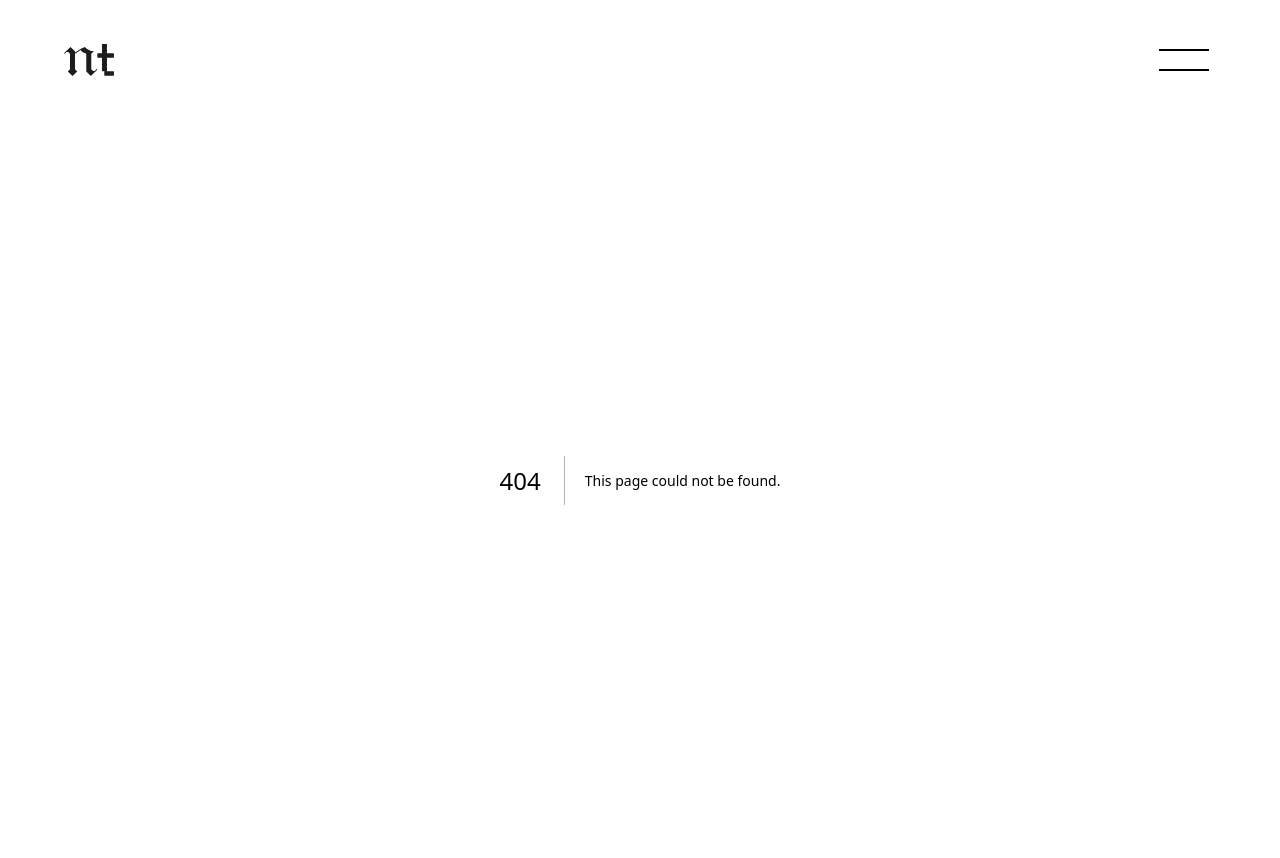
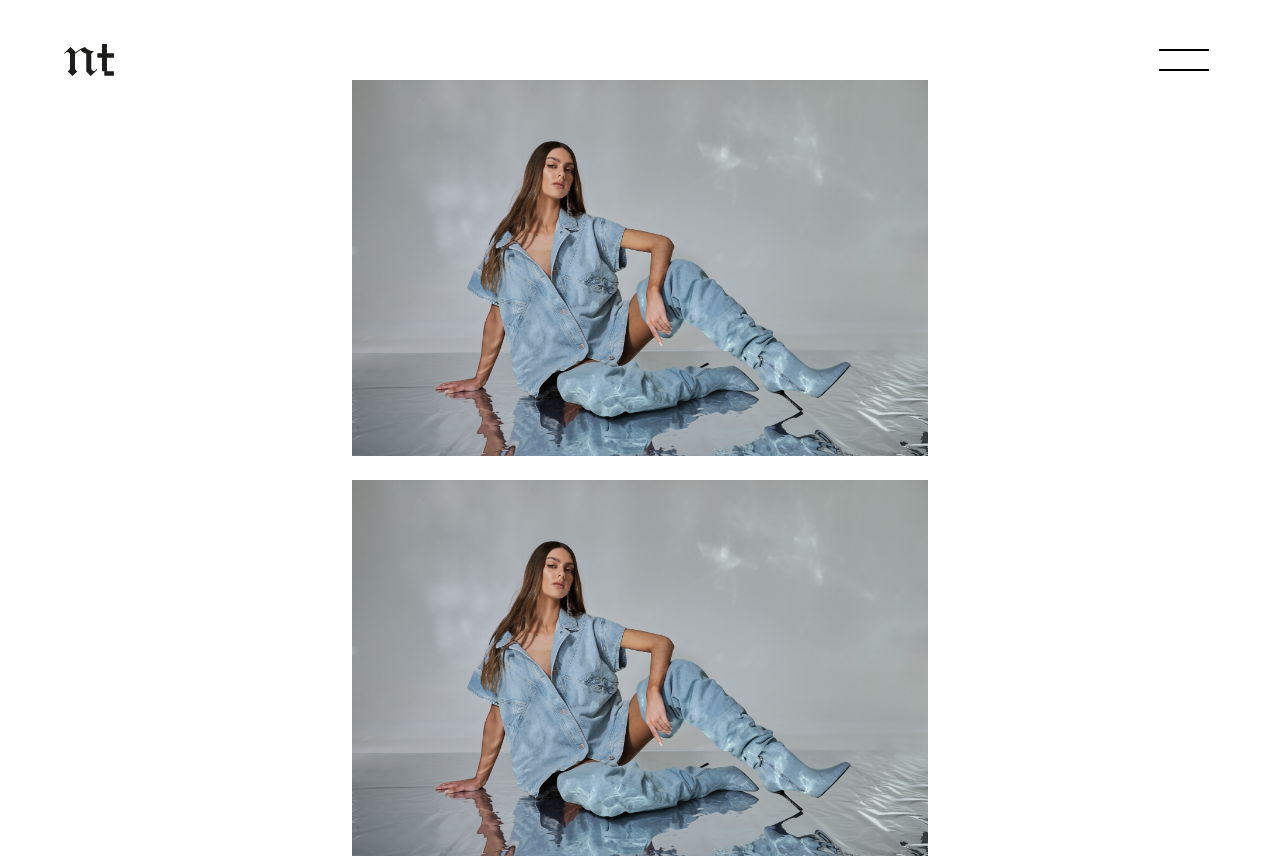
Before and after one commit to eneasbaroni/noetorres, a Next.js app: page /borrar in a window 1280 px wide. Before the commit this address had no page. Shown: the top 858 px of the page. Built offline with nearby package versions, Linux system fonts and the light colour scheme.

Commit message:
works alternative

```diff
--- a/package.json
+++ b/package.json
@@ -10,6 +10,7 @@
   },
   "dependencies": {
     "framer-motion": "^11.9.0",
+    "lenis": "^1.1.14",
     "next": "14.2.13",
     "react": "^18",
     "react-dom": "^18"
--- /dev/null
+++ b/src/app/borrar/ScrollDiv copy.tsx
@@ -0,0 +1,54 @@
+'use client'
+import { motion, useTransform, useScroll, useMotionTemplate } from "framer-motion"
+import { useRef } from "react"
+
+const ScrollDiv = ({ imgSrc }: { imgSrc: string }) => {
+    const divRef = useRef<HTMLDivElement>(null)
+
+    const { scrollYProgress } = useScroll({
+        target: divRef,
+        offset: ['start end', 'end start']
+    })
+
+    //const x = useTransform(scrollYProgress, [0.1, 1], ['0%', '-60%'])
+    const rotateX = useTransform(scrollYProgress, [0.1, 0.4], [45, 0])
+    const scale = useTransform(scrollYProgress, [0.1, 0.4], [1.2, 1])
+    //const scaleB = useTransform(scrollYProgress, [0.1, 0.4], [1.25, 1])
+
+
+    //const d = useTransform(scrollYProgress, [0.1, 0.4], ['m .1 0 l .8 0 q 0 .8 .1 1 l -1 0 q .1 -.2 .1 -1', 'm 0 0 l 10 0 q 0 8 0 10 l -10 0 q 0 -2 0 -10'])
+    const d = useTransform(scrollYProgress, [0.1, 0.4], ['m .1 0 l .8 0 q 0 .8 .1 1 l -1 0 q .1 -.2 .1 -1', 'm 0 0 l 10 0 q 0 8 0 10 l -10 0 q 0 -2 0 -10'])
+    console.log("🚀 ~ ScrollDiv ~ d:", d)
+
+
+    return (
+
+        <motion.div ref={divRef} className="w-1/2 h-1/2 relativ"
+            style={{ perspective: '1000px' }}
+        >
+            <motion.img
+                src={imgSrc} alt="img"
+                className="w-full h-full object-cover rotate scrollImg"
+                style={{ rotateX, scale }}
+            ></motion.img>
+            <svg width="0" height="0">
+                <defs>
+                    <clipPath id="myPath" clipPathUnits="objectBoundingBox">
+                        <motion.path
+                            d={d}
+                        />
+                    </clipPath>
+                </defs>
+            </svg>
+            {/* <motion.img
+            src={imgSrc} alt="img"
+            className="w-full h-full object-cover] mix-blend-overlay"
+            style={{rotateX, scale: scaleB, translateY: '-100%'}}
+            ></motion.img> */}
+
+        </motion.div>
+
+    )
+}
+
+export default ScrollDiv
--- /dev/null
+++ b/src/app/borrar/ScrollDiv.tsx
@@ -0,0 +1,54 @@
+'use client'
+import { motion, useTransform, useScroll } from "framer-motion"
+import { useRef} from "react"
+
+const ScrollDiv = ({ imgSrc }: { imgSrc: string }) => {
+    const divRef = useRef<HTMLDivElement>(null)
+
+    const { scrollYProgress } = useScroll({
+        target: divRef,
+        offset: ['start end', 'end start']
+    })
+
+    //const x = useTransform(scrollYProgress, [0.1, 1], ['0%', '-60%'])
+    const rotateX = useTransform(scrollYProgress, [0.1, 0.4], [45, 0])
+    const scale = useTransform(scrollYProgress, [0.1, 0.4], [1.2, 1])
+    //const scaleB = useTransform(scrollYProgress, [0.1, 0.4], [1.25, 1])
+
+
+    //const d = useTransform(scrollYProgress, [0.1, 0.4], ['m .1 0 l .8 0 q 0 .8 .1 1 l -1 0 q .1 -.2 .1 -1', 'm 0 0 l 10 0 q 0 8 0 10 l -10 0 q 0 -2 0 -10'])
+    //const d = useTransform(scrollYProgress, [0.1, 0.4], ['m .1 0 l .8 0 q 0 .8 .1 1 l -1 0 q .1 -.2 .1 -1', 'm .1 0 l .8 0 q 0 .8 .1 1 l -1 0 q .1 -.2 .1 -1'])
+
+    return (
+
+        <motion.div ref={divRef} className="w-full h-1/2 relativ"
+            style={{ perspective: '1000px' }}
+        >
+            <motion.img
+                src={imgSrc} alt="img"
+                className='w-full h-full object-cover rotate'
+                style={{ rotateX, scale }}
+            ></motion.img>
+
+            {/* <motion.svg className="">
+                <motion.defs>
+                <motion.clipPath  id='myPath' clipPathUnits="objectBoundingBox">
+                    <motion.path
+                        d={d}
+                    ></motion.path>
+                </motion.clipPath>
+                </motion.defs>
+            </motion.svg> */}
+
+            {/* <motion.img
+            src={imgSrc} alt="img"
+            className="w-full h-full object-cover] mix-blend-overlay"
+            style={{rotateX, scale: scaleB, translateY: '-100%'}}
+            ></motion.img> */}
+
+        </motion.div>
+
+    )
+}
+
+export default ScrollDiv
--- /dev/null
+++ b/src/app/borrar/page.tsx
@@ -0,0 +1,47 @@
+'use client'
+import { useEffect } from "react"
+import ScrollDiv from "./ScrollDiv"
+import Lenis from "lenis"
+
+
+const imgs = [
+    '/images/works/utzzia.jpg',
+    '/images/works/utzzia.jpg',
+    '/images/works/utzzia.jpg',
+    '/images/works/utzzia.jpg'
+]
+
+
+const Borrar = () => {
+
+    useEffect(() => {
+        const lenis = new Lenis()
+
+        function raf(time:number) {
+            lenis.raf(time)
+            requestAnimationFrame(raf)
+        }
+
+        requestAnimationFrame(raf)
+
+    }, [])
+
+
+  return (
+    <div className="w-full h-auto flex items-center justify-center ">
+        <div className="w-1/2 h-auto relative flex flex-col gap-6 justify-center items-center scrollImg">
+            {imgs.map(img=> <ScrollDiv key={img} imgSrc={img}/>)}
+            <svg className="w-full h-1/2">
+                    <defs>
+                    <clipPath  id='myPathi' clipPathUnits="objectBoundingBox">
+                        <path
+                            d='m .1 0 l .8 0 q 0 .8 .1 1 l -1 0 q .1 -.2 .1 -1'
+                        ></path>
+                    </clipPath>
+                    </defs>
+            </svg>
+        </div>
+    </div>
+  )
+}
+export default Borrar
--- /dev/null
+++ b/src/app/borrar/scrollDiv.css
@@ -0,0 +1,3 @@
+.scrollImg {
+    clip-path: url(#myPath);
+}
--- a/src/app/layout.tsx
+++ b/src/app/layout.tsx
@@ -1,6 +1,7 @@
 import type { Metadata } from "next";
 import { DM_Sans, Cormorant_Garamond } from 'next/font/google'
 import "./globals.css";
+import './borrar/ScrollDiv.css'
 import Header from "@/components/header/Header";
 
 
--- a/src/sections/Works/Works.tsx
+++ b/src/sections/Works/Works.tsx
@@ -1,12 +1,26 @@
 'use client'
 import { motion, useTransform, useScroll, Variants} from "framer-motion"
-import { useRef } from "react"
+import { useEffect, useRef } from "react"
 import data from "@/data/data"
 import { elementAnim } from "@/lib/anims"
 import {easingConfig} from "../../lib/helpers"
+import Lenis from "lenis"
 
 const WorksSection = () => {
     const sectionRef = useRef<HTMLDivElement>(null)
+
+    useEffect(() => {
+        const lenis = new Lenis()
+
+        function raf(time:number) {
+            lenis.raf(time)
+            requestAnimationFrame(raf)
+        }
+
+        requestAnimationFrame(raf)
+
+    }, [])
+
     const { scrollYProgress } = useScroll({
         target: sectionRef
     })
```
Also changed, not shown: 1 other file (tests, documents, lock files or other folders).
